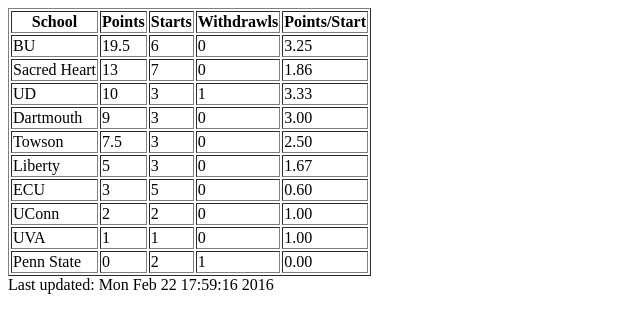
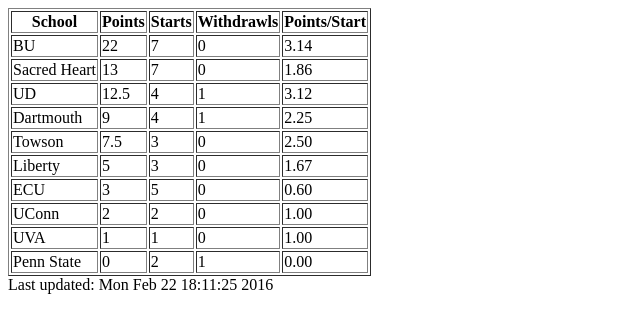
Before and after one commit to tayldean/ulysses, a plain HTML site: page index.html in a window 1280 px wide. Shown: the full height of the page, 0-640 px from the left. Drawn offline with Linux system fonts and the light colour scheme.

Commit message:
Update index.html

```diff
--- a/index.html
+++ b/index.html
@@ -6,10 +6,10 @@
 <body>
 <table border="1">
 <tr><th>School</th><th>Points</th><th>Starts</th><th>Withdrawls</th><th>Points/Start</th></tr>
-<tr><td>BU</td><td>19.5</td><td>6</td><td>0</td><td>3.25</td></tr>
+<tr><td>BU</td><td>22</td><td>7</td><td>0</td><td>3.14</td></tr>
 <tr><td>Sacred Heart</td><td>13</td><td>7</td><td>0</td><td>1.86</td></tr>
-<tr><td>UD</td><td>10</td><td>3</td><td>1</td><td>3.33</td></tr>
-<tr><td>Dartmouth</td><td>9</td><td>3</td><td>0</td><td>3.00</td></tr>
+<tr><td>UD</td><td>12.5</td><td>4</td><td>1</td><td>3.12</td></tr>
+<tr><td>Dartmouth</td><td>9</td><td>4</td><td>1</td><td>2.25</td></tr>
 <tr><td>Towson</td><td>7.5</td><td>3</td><td>0</td><td>2.50</td></tr>
 <tr><td>Liberty</td><td>5</td><td>3</td><td>0</td><td>1.67</td></tr>
 <tr><td>ECU</td><td>3</td><td>5</td><td>0</td><td>0.60</td></tr>
@@ -17,6 +17,6 @@
 <tr><td>UVA</td><td>1</td><td>1</td><td>0</td><td>1.00</td></tr>
 <tr><td>Penn State</td><td>0</td><td>2</td><td>1</td><td>0.00</td></tr>
 </table>
-Last updated: Mon Feb 22 17:59:16 2016
+Last updated: Mon Feb 22 18:11:25 2016
 </body>
 </html>
```
